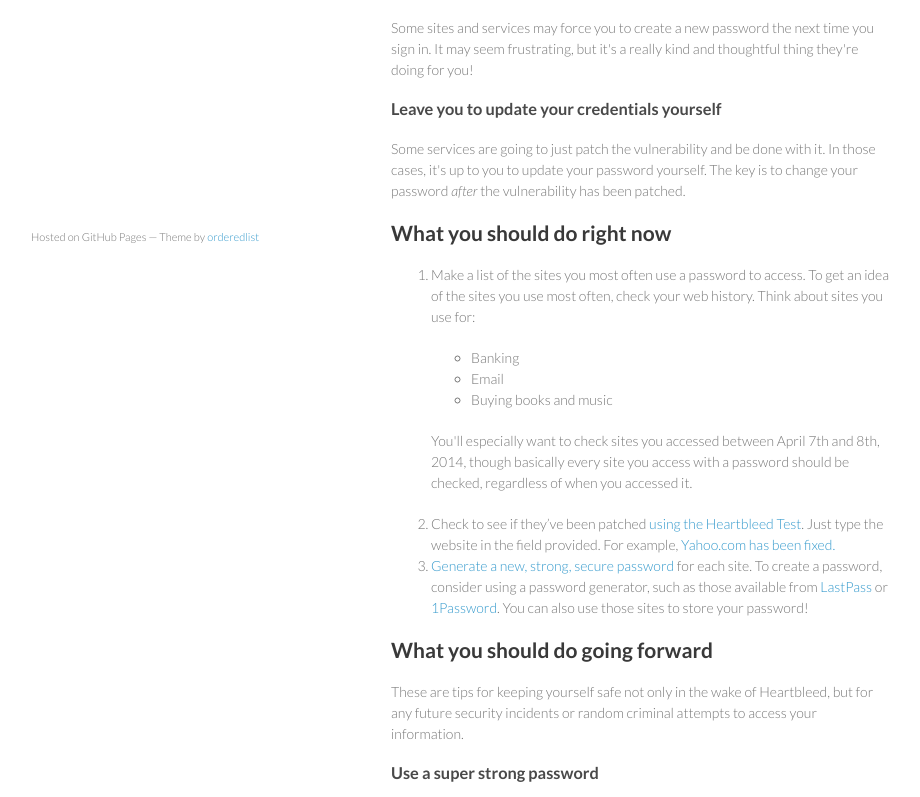
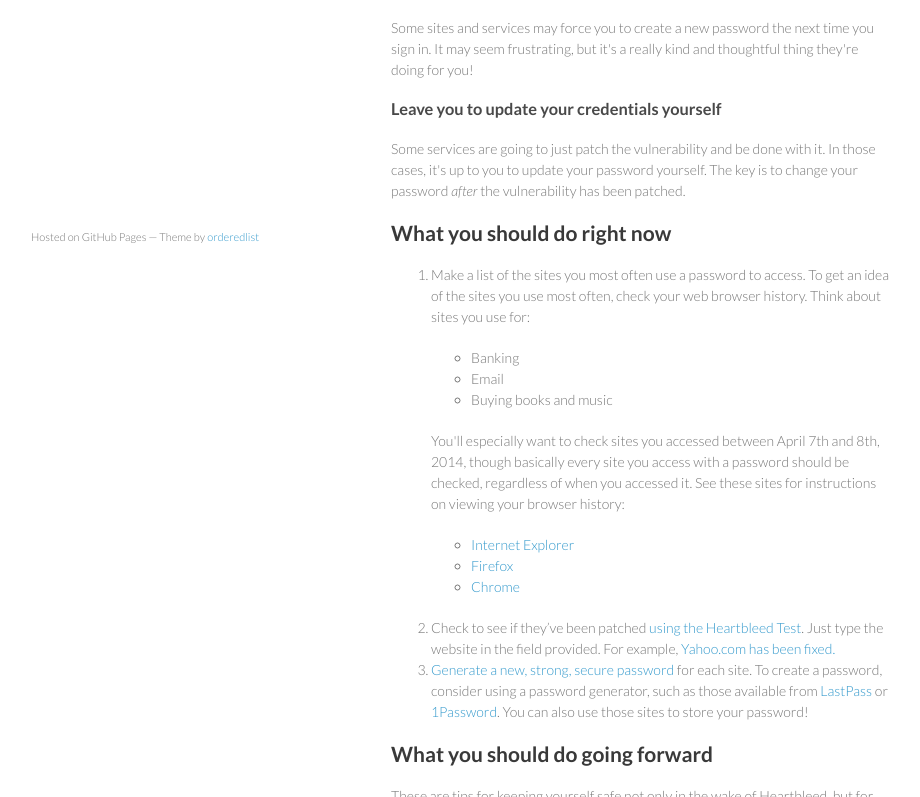
Before and after one commit to bernars/bernars.github.io, a plain HTML site: page index.html in a window 1280 px wide. Shown: the part 484-1281 px from the top of the page, without its empty margins (179-1099 px from the left). Drawn offline with Linux system fonts and the light colour scheme.

Commit message:
Add links to help pages for viewing browser history
Safari doesn't put them online. Installed help for a web browser?!

```diff
--- a/index.html
+++ b/index.html
@@ -52,13 +52,19 @@
 
               <ol>
                 <li>
-                  <p>Make a list of the sites you most often use a password to access. To get an idea of the sites you use most often, check your web history. Think about sites you use for:</p>
+                  <p>Make a list of the sites you most often use a password to access. To get an idea of the sites you use most often, check your web browser history. Think about sites you use for:</p>
                     <ul>
                       <li>Banking</li>
                       <li>Email</li>
                       <li>Buying books and music</li>
                     </ul>
-                  <p>You'll especially want to check sites you accessed between April 7th and 8th, 2014, though basically every site you access with a password should be checked, regardless of when you accessed it.</p>
+                  <p>You'll especially want to check sites you accessed between April 7th and 8th, 2014, though basically every site you access with a password should be checked, regardless of when you accessed it. See these sites for instructions on viewing your browser history:
+                    <ul>
+                      <li><a href="http://windows.microsoft.com/en-us/windows/find-recently-visited-webpages#1TC=windows-7">Internet Explorer</a></a></li>
+                      <li><a href="http://yourbusiness.azcentral.com/browsing-history-firefox-19480.html">Firefox</a></li>
+                      <li><a href="https://support.google.com/chrome/answer/95589?hl=en">Chrome</a></li>
+                    </ul>
+                  </p>
                 </li>
                 <li>Check to see if they’ve been patched <a href="http://filippo.io/Heartbleed/">using the Heartbleed Test</a>. Just type the website in the field provided. For example, <a href="http://filippo.io/Heartbleed/#yahoo.com">Yahoo.com has been fixed.</li>
                 <li><a href="#use-a-super-strong-password">Generate a new, strong, secure password</a> for each site. To create a password, consider using a password generator, such as those available from <a href="https://lastpass.com/">LastPass</a> or <a href="https://agilebits.com/onepassword">1Password</a>. You can also use those sites to store your password!</li>
```
